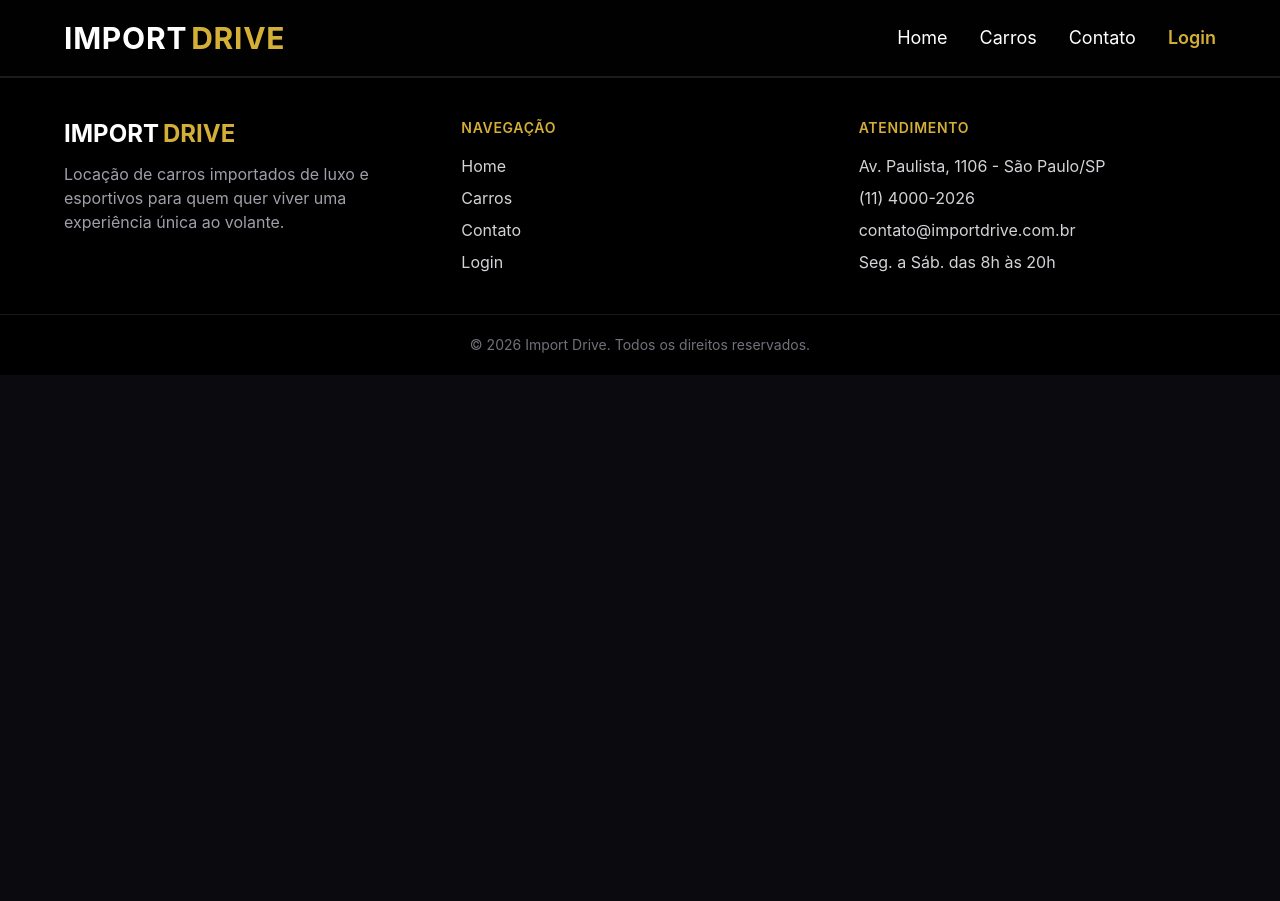
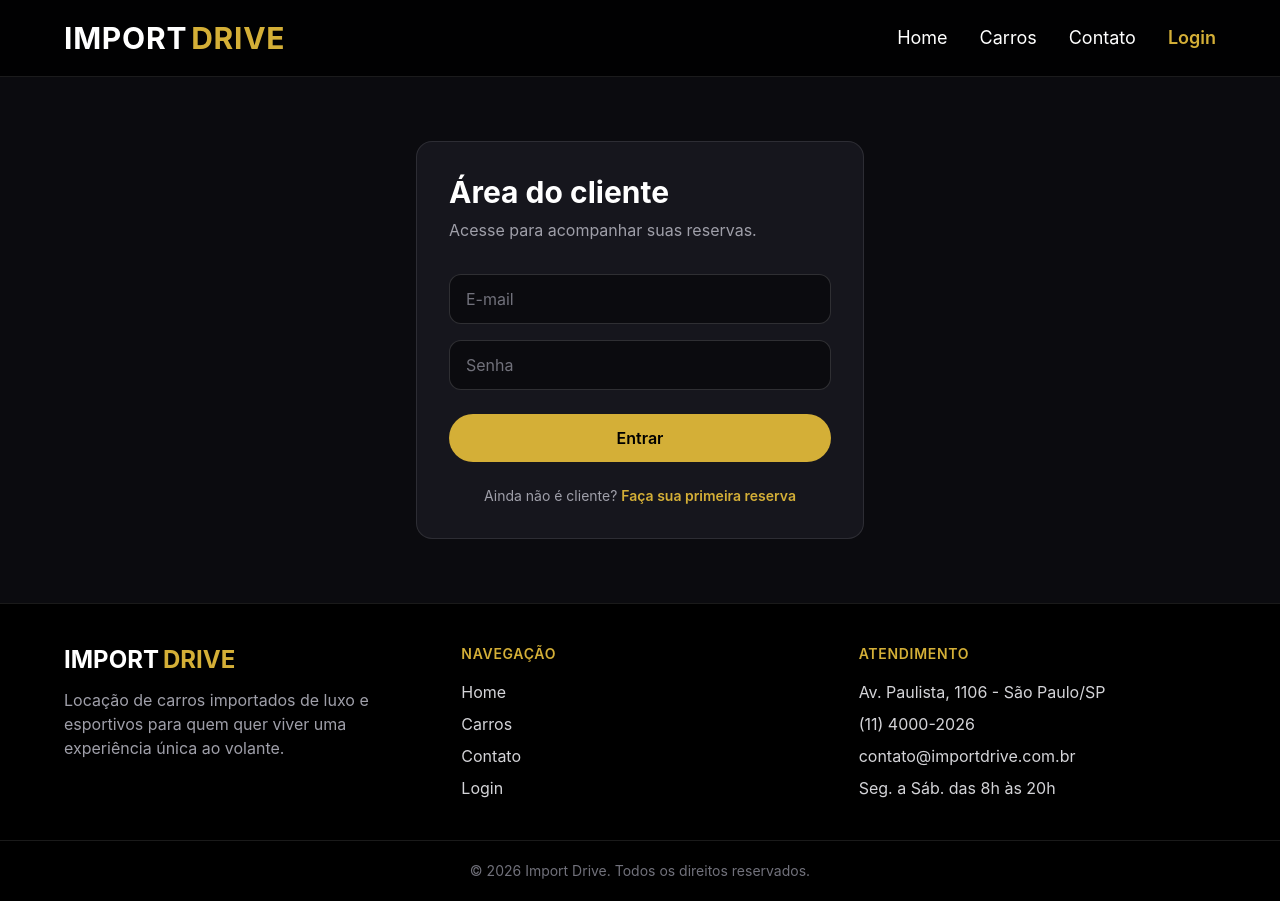
Before and after one commit to CP5FRONTTHIAGO/cp6-locacao-carros-importados, a React (Vite) app: page /login in a window 1280 px wide. Before the commit the page ends 800 px from the top, so only its background shows below. Built offline with nearby package versions, Linux system fonts and the light colour scheme.

Commit message:
feat: cria paginas de Login e erro 404

```diff
--- a/src/pages/Error.jsx
+++ b/src/pages/Error.jsx
@@ -1,10 +1,20 @@
-
+import { Link } from "react-router-dom"
 
 const Error = () => {
   return (
-    <>
-
-    </>
+    <main className="flex flex-1 flex-col items-center justify-center px-[5%] py-24 text-center">
+      <p className="texto-gradiente text-8xl font-extrabold">404</p>
+      <h1 className="mt-4 text-3xl font-bold text-white">Página não encontrada</h1>
+      <p className="mt-3 max-w-md text-zinc-400">
+        Parece que você pegou a saída errada. Volte para a pista e confira nossa frota.
+      </p>
+      <Link
+        to="/"
+        className="mt-8 rounded-full bg-[#d4af37] px-8 py-3 font-semibold text-black transition-colors hover:bg-[#f5e6a8]"
+      >
+        Voltar para a Home
+      </Link>
+    </main>
   )
 }
 
--- a/src/pages/Login.jsx
+++ b/src/pages/Login.jsx
@@ -1,9 +1,45 @@
+import { useState } from "react"
+import { Link } from "react-router-dom"
+
+const estiloCampo =
+  "w-full rounded-xl border border-white/15 bg-[#0b0b0f] px-4 py-3 text-white placeholder:text-zinc-500 focus:border-[#d4af37] focus:outline-none"
 
 const Login = () => {
+  const [email, setEmail] = useState("")
+  const [senha, setSenha] = useState("")
+  const [mensagem, setMensagem] = useState("")
+
+  const entrar = (e) => {
+    e.preventDefault()
+    setMensagem(`Bem-vindo de volta, ${email}!`)
+    setSenha("")
+  }
+
   return (
-    <>
+    <main className="flex flex-1 items-center justify-center px-[5%] py-16">
+      <form onSubmit={entrar} className="w-full max-w-md rounded-2xl border border-white/10 bg-[#16161d] p-8">
+        <h1 className="text-3xl font-bold text-white">Área do cliente</h1>
+        <p className="mt-2 text-zinc-400">Acesse para acompanhar suas reservas.</p>
 
-    </>
+        <div className="mt-8 space-y-4">
+          <input type="email" value={email} onChange={(e) => setEmail(e.target.value)} required placeholder="E-mail" className={estiloCampo} />
+          <input type="password" value={senha} onChange={(e) => setSenha(e.target.value)} required placeholder="Senha" className={estiloCampo} />
+        </div>
+
+        <button type="submit" className="mt-6 w-full rounded-full bg-[#d4af37] py-3 font-semibold text-black transition-colors hover:bg-[#f5e6a8]">
+          Entrar
+        </button>
+
+        {mensagem && <p className="mt-4 text-center text-[#d4af37]">{mensagem}</p>}
+
+        <p className="mt-6 text-center text-sm text-zinc-400">
+          Ainda não é cliente?{" "}
+          <Link to="/contato" className="font-semibold text-[#d4af37] hover:underline">
+            Faça sua primeira reserva
+          </Link>
+        </p>
+      </form>
+    </main>
   )
 }
 
```
